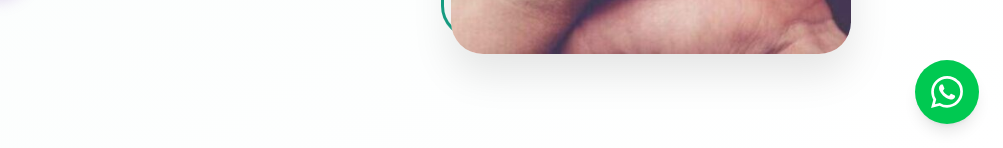
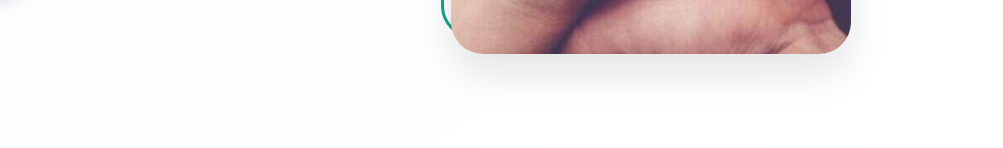
Before and after one commit to brtiago/portfolio-ninna-merces, an Astro site: page / in a window 1280 px wide. Shown: the part 652-800 px from the top of the page, 277-1280 px from the left. Built offline with nearby package versions, Linux system fonts and the light colour scheme; Astro itself is replaced by a stand-in of ours.

Commit message:
layout: remove whatsapp button from layout

```diff
--- a/src/layouts/BaseLayout.astro
+++ b/src/layouts/BaseLayout.astro
@@ -1,6 +1,7 @@
 ---
 import "../styles/global.css";
 import siteConfig from '../data/site-config.json';
+import WhatsappButton from "../components/ui/WhatsappButton.astro";
 
 interface Props {
   title: string;
@@ -13,7 +14,7 @@ interface Props {
 const {
   title,
   description = siteConfig.description,
-  image = siteConfig.seo.image,
+  image = siteConfig.images.image1,
   canonical,
   noindex = false
 } = Astro.props;
@@ -81,6 +82,9 @@ const imageURL = createSafeURL(image, Astro.site);
   <link rel="preconnect" href="https://fonts.googleapis.com">
   <link rel="preconnect" href="https://fonts.gstatic.com" crossorigin>
 
+  <!-- Canonical -->
+  <link rel="canonical" href="https://fazendopsi.com.br/" />
+
   <!-- Preload critical resources -->
   <link rel="preload" href="https://fonts.googleapis.com/css2?family=Inter:wght@400;500;600&family=Poppins:wght@600;700&display=swap" as="style" onload="this.onload=null;this.rel='stylesheet'">
 
@@ -112,17 +116,7 @@ const imageURL = createSafeURL(image, Astro.site);
 
 
   <!-- WhatsApp Floating Button -->
-  <a
-    href={`https://wa.me/${siteConfig.whatsapp.number}?text=${encodeURIComponent(siteConfig.whatsapp.message)}`}
-    target="_blank"
-    rel="noopener noreferrer"
-    class="fixed bottom-4 right-4 sm:bottom-6 sm:right-6 w-14 h-14 sm:w-16 sm:h-16 bg-green-500 hover:bg-green-600 text-white rounded-full flex items-center justify-center shadow-lg hover:shadow-xl transition-all duration-300 z-50 animate-float"
-    aria-label="WhatsApp - Agendar consulta"
-  >
-    <svg class="w-7 h-7 sm:w-8 sm:h-8" fill="currentColor" viewBox="0 0 24 24">
-      <path d="M17.472 14.382c-.297-.149-1.758-.867-2.03-.967-.273-.099-.471-.148-.67.15-.197.297-.767.966-.94 1.164-.173.199-.347.223-.644.075-.297-.15-1.255-.463-2.39-1.475-.883-.788-1.48-1.761-1.653-2.059-.173-.297-.018-.458.13-.606.134-.133.298-.347.446-.52.149-.174.198-.298.298-.497.099-.198.05-.371-.025-.52-.075-.149-.669-1.612-.916-2.207-.242-.579-.487-.5-.669-.51-.173-.008-.371-.01-.57-.01-.198 0-.52.074-.792.372-.272.297-1.04 1.016-1.04 2.479 0 1.462 1.065 2.875 1.213 3.074.149.198 2.096 3.2 5.077 4.487.709.306 1.262.489 1.694.625.712.227 1.36.195 1.871.118.571-.085 1.758-.719 2.006-1.413.248-.694.248-1.289.173-1.413-.074-.124-.272-.198-.57-.347m-5.421 7.403h-.004a9.87 9.87 0 01-5.031-1.378l-.361-.214-3.741.982.998-3.648-.235-.374a9.86 9.86 0 01-1.51-5.26c.001-5.45 4.436-9.884 9.888-9.884 2.64 0 5.122 1.03 6.988 2.898a9.825 9.825 0 012.893 6.994c-.003 5.45-4.437 9.884-9.885 9.884m8.413-18.297A11.815 11.815 0 0012.05 0C5.495 0 .16 5.335.157 11.892c0 2.096.547 4.142 1.588 5.945L.057 24l6.305-1.654a11.882 11.882 0 005.683 1.448h.005c6.554 0 11.890-5.335 11.893-11.893A11.821 11.821 0 0020.885 3.488"/>
-    </svg>
-  </a>
+
 
   <style>
     /* Fallback font loading */
```
